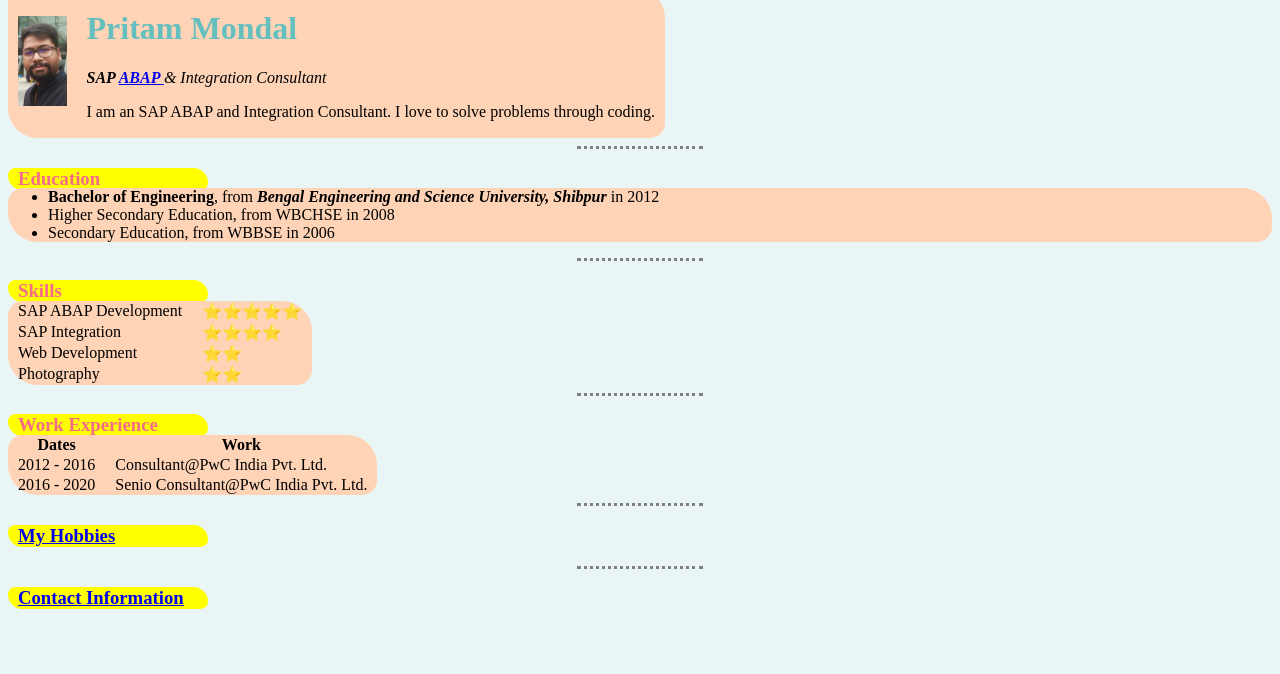
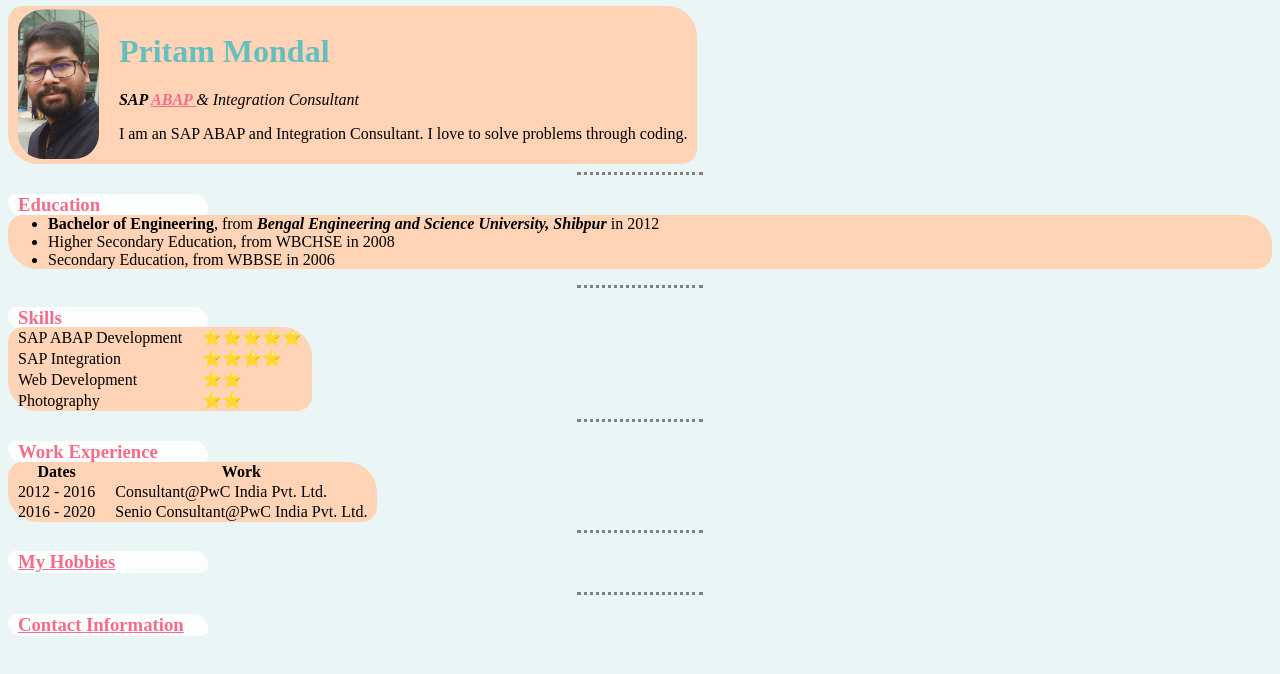
Before and after one commit to pritamm90/CV, a plain HTML site: page index.html in a window 1280 px wide. Drawn offline with Linux system fonts and the light colour scheme.

Commit message:
Commit 02 - CV - html and css

```diff
--- a/css/styles.css
+++ b/css/styles.css
@@ -1,3 +1,12 @@
+/*
+Color-Palette in use:- https://colorhunt.co/palette/94114
+1. #66bfbf
+2. #eaf6f6
+3. #fcfefe
+4. #f76b8a
+*/
+
+
 body {
   background-color: #eaf6f6;
 }
@@ -37,7 +46,7 @@ h3 {
   padding-left: 10px;
   border-radius: 15px 30px;
   width: 15%;
-  background-color: yellow;
+  background-color: #fcfefe;
 }
 
 h4 {
@@ -58,3 +67,13 @@ ul {
   background-color: #ffd3b6;
   width: auto;
 }
+
+img{
+  border-radius: 25px;
+  padding-top: 3%;
+  padding-bottom: -1%;
+}
+
+a{
+    color: #f76b8a;
+}
--- a/index.html
+++ b/index.html
@@ -11,10 +11,10 @@
 </head>
 
 <body>
-
+  <br>
   <table>
     <tr>
-      <td> <img src="Images/Pritam_Mondal.jpg" height="90" alt="Pritam MOndal's Photo"></td>
+      <td> <img src="Images/Pritam_Mondal.jpg" height="150" alt="Pritam MOndal's Photo"></td>
       <td>
         <h1>Pritam Mondal</h1>
         <p><em><strong>SAP <a href="https://en.wikipedia.org/wiki/ABAP"> ABAP </a> </strong>& Integration Consultant</em></p>
@@ -83,7 +83,7 @@
 
   <hr>
 
-  <h3> <a href="hobbies.html">My Hobbies</a></h3>
+  <h3><a href="hobbies.html">My Hobbies</a></h3>
   <hr>
   <h3><a href="contact.html">Contact Information</a></h3>
 
```
